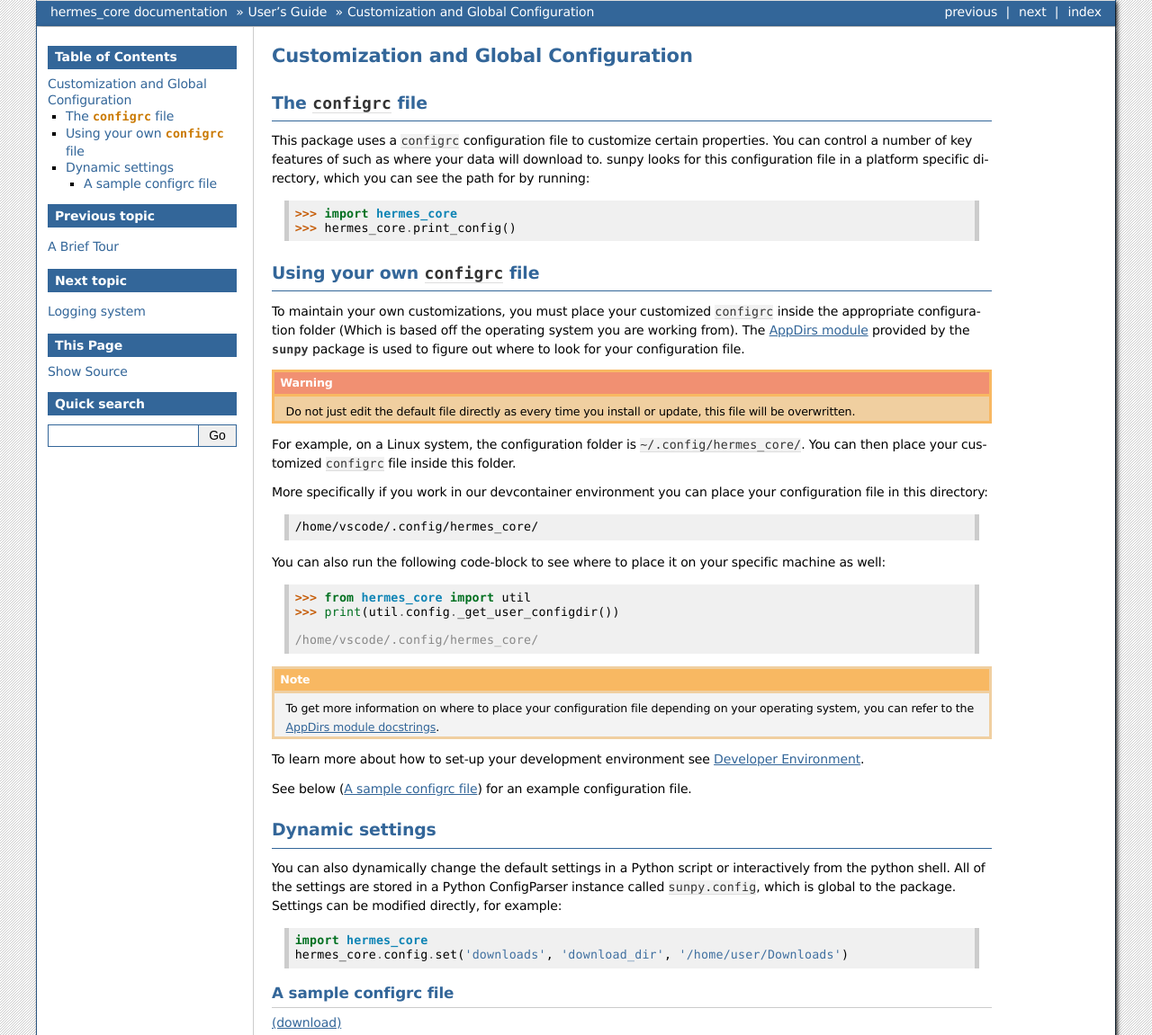
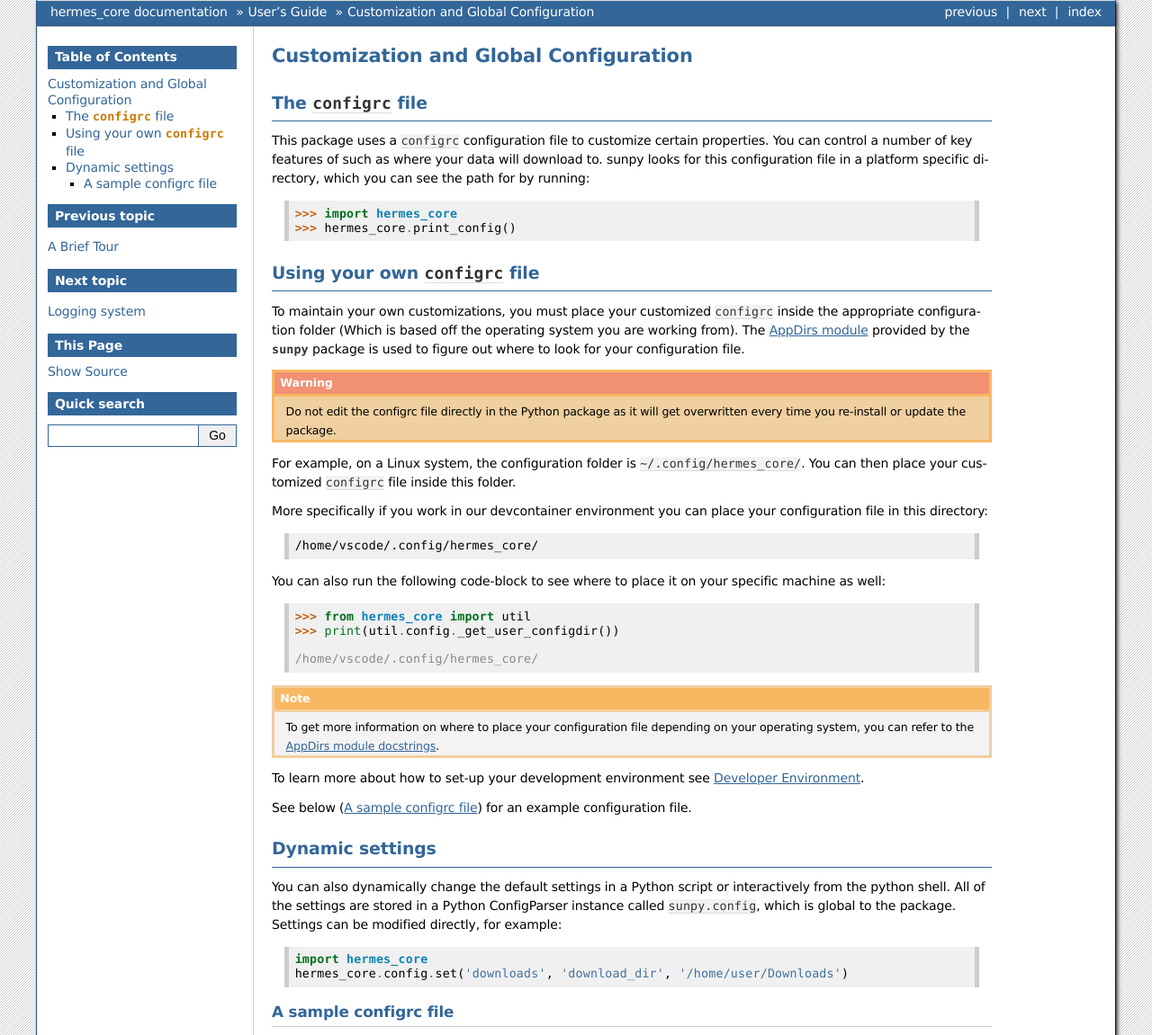
Before and after one commit to HERMES-SOC/hermes_core, a Sphinx documentation site: the page built from docs/user-guide/customization.rst, in a window 1280 px wide, cut to the strip 0-1151 px from the top of the page. Shown: the whole strip at 90% size. Built offline with Sphinx 7.4.7, drawn with Linux system fonts in a browser that asks for light colours; the version number could not be read and is left out.

Commit message:
Update docs/user-guide/customization.rst
Co-authored-by: Steven Christe <ehsteve@users.noreply.github.com>

```diff
--- a/docs/user-guide/customization.rst
+++ b/docs/user-guide/customization.rst
@@ -20,7 +20,7 @@ Using your own :file:`configrc` file
 To maintain your own customizations, you must place your customized :file:`configrc` inside the appropriate configuration folder (Which is based off the operating system you are working from). The `AppDirs module <https://github.com/sunpy/sunpy/blob/main/sunpy/extern/appdirs.py>`_  provided by the `sunpy` package is used to figure out where to look for your configuration file.
 
 .. warning::
-    Do not just edit the default file directly as every time you install or update, this file will be overwritten.
+    Do not edit the configrc file directly in the Python package as it will get overwritten  every time you re-install or update the package.
 
 For example, on a Linux system, the configuration folder is :file:`~/.config/hermes_core/`. You can then place your customized :file:`configrc` file inside this folder.
 
```
